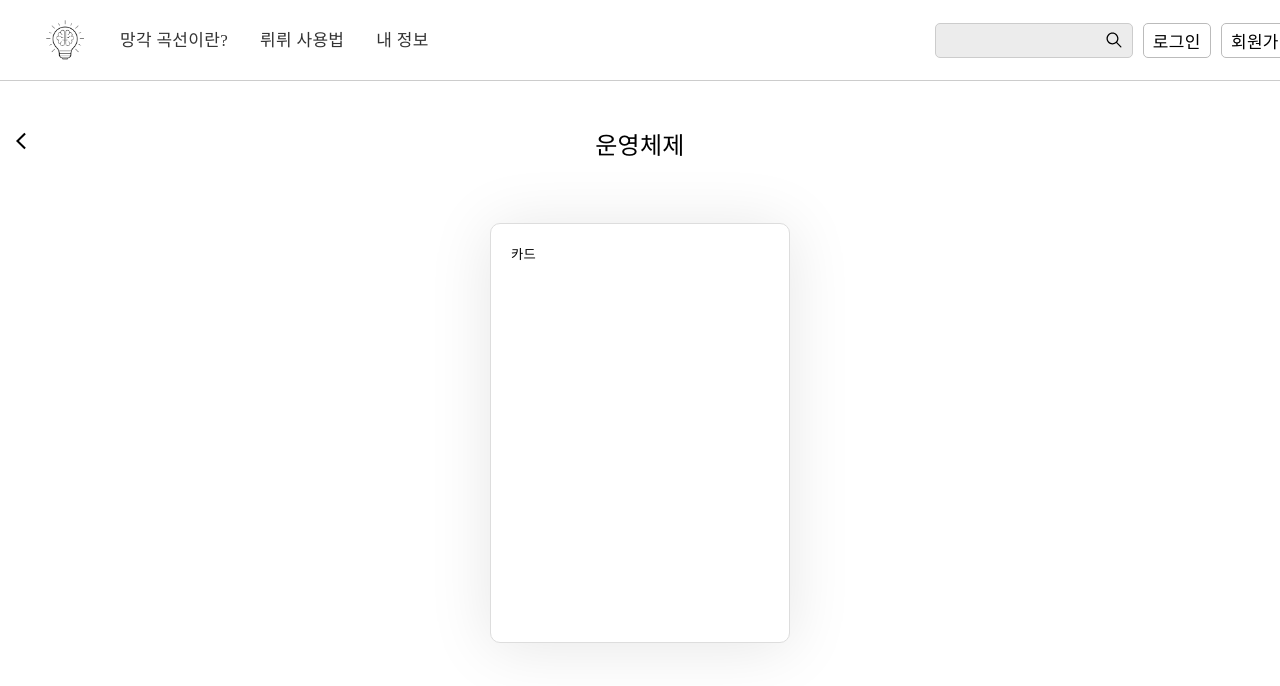
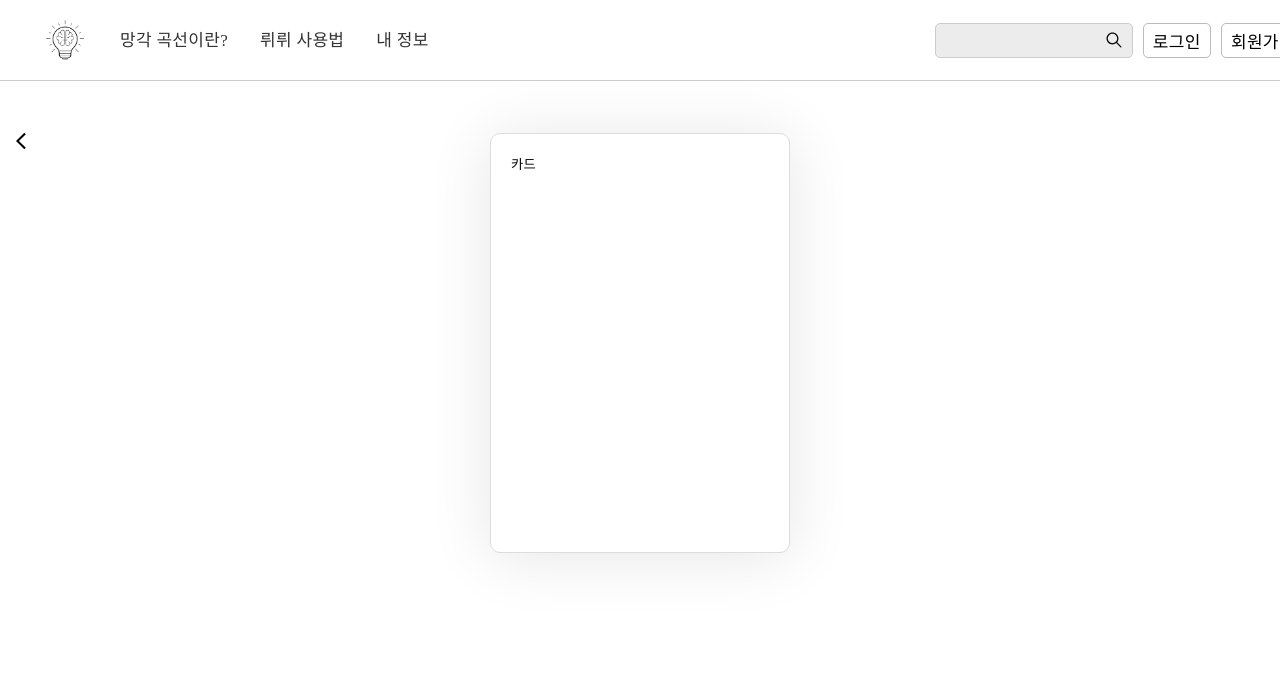
Before and after one commit to rlajm1203/ReRe, a React (Vite) app in the folder FE/: page /card in a window 1280 px wide. Shown: the top 686 px of the page. Built offline with nearby package versions, Linux system fonts and the light colour scheme.

Commit message:
fix: Change Card margin

```diff
--- a/FE/src/pages/Card.page.jsx
+++ b/FE/src/pages/Card.page.jsx
@@ -22,7 +22,7 @@ const Card = styled.button`
   position: relative;
   width: 300px;
   height: 420px;
-  top: 115px;
+  top: 25px;
   left: calc(50% - 150px);
   background: #ffffff;
   border: 0.01px solid #dddddd;
```
